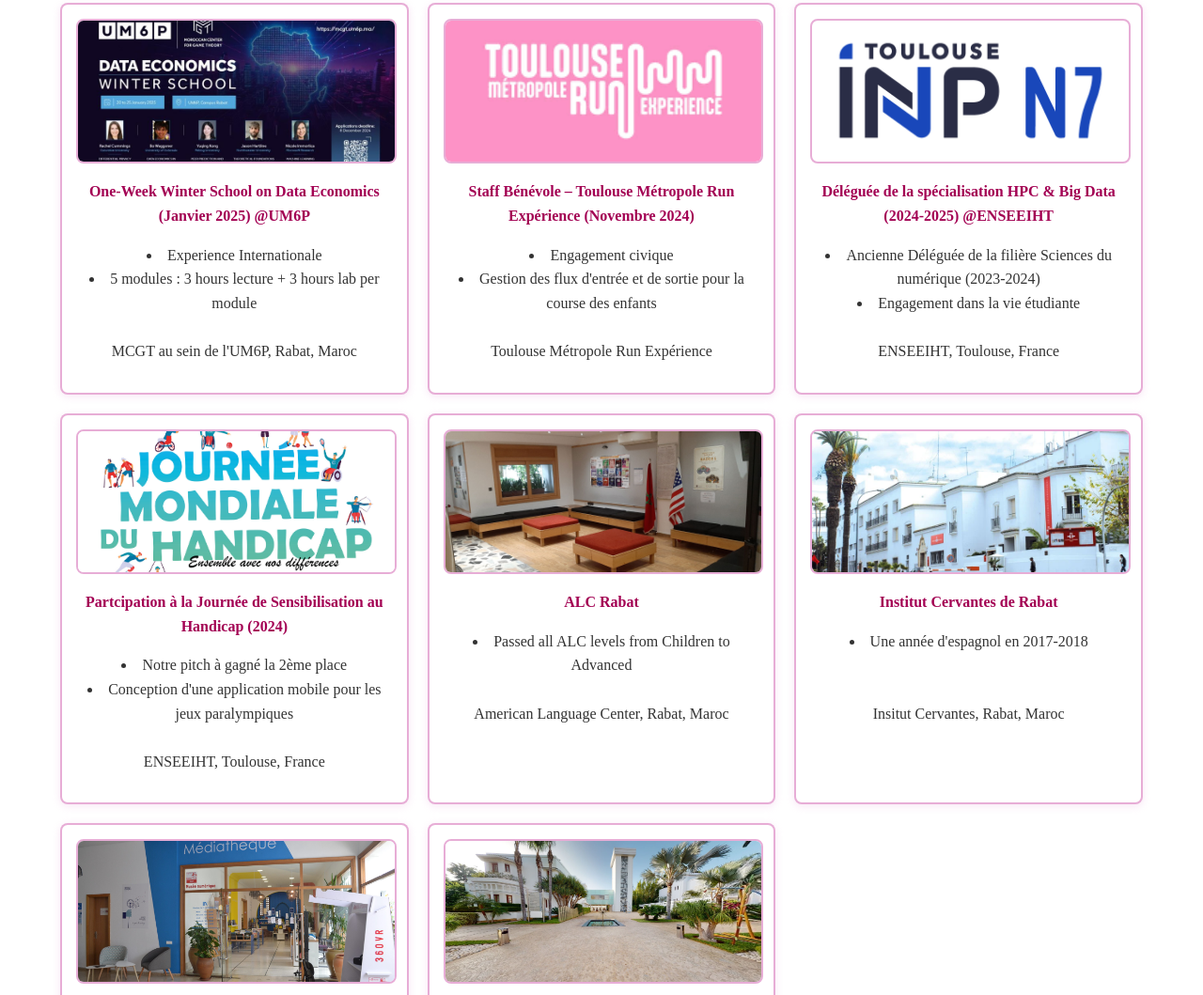
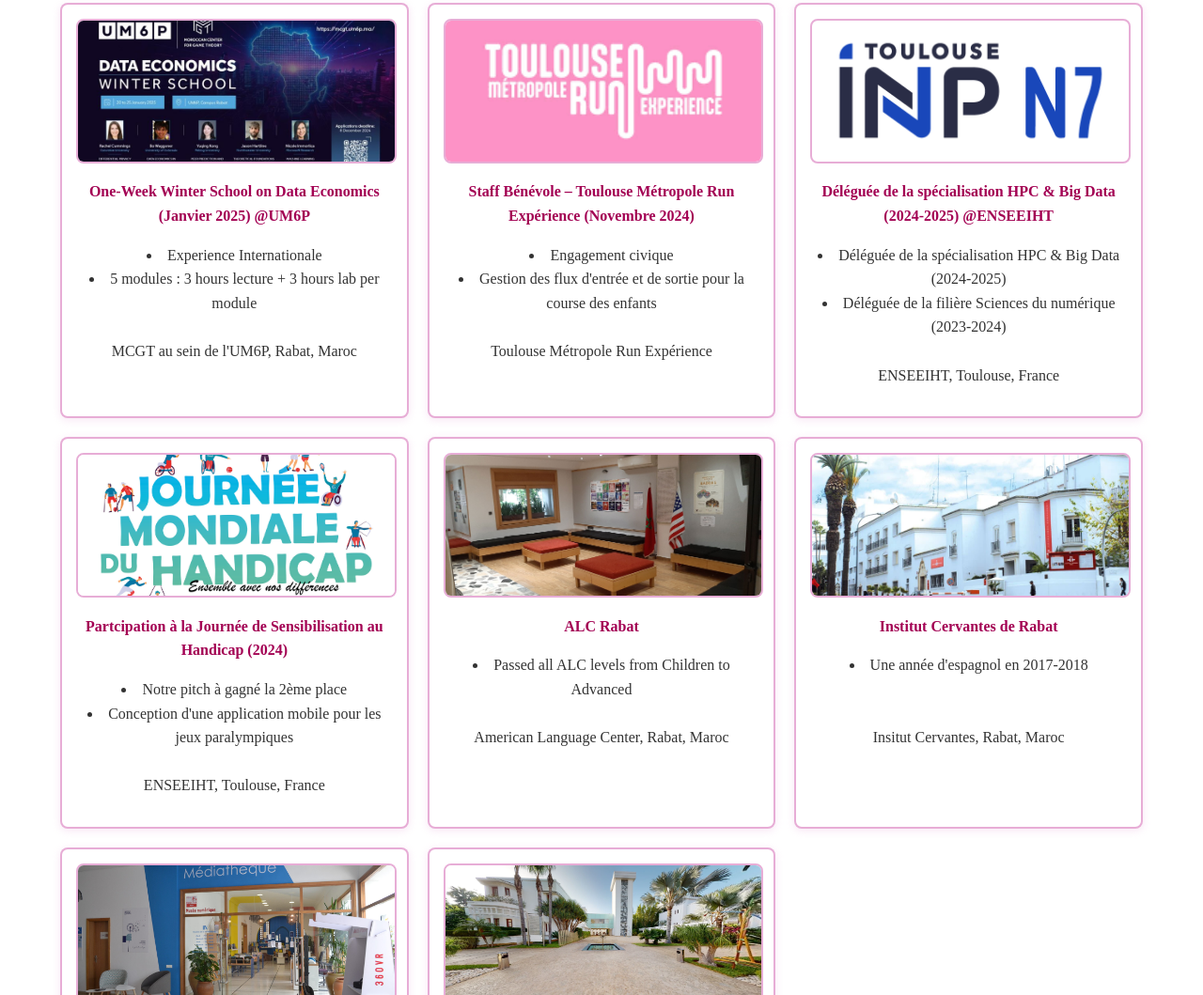
Before and after one commit to Assala-Assellalou/mon-eportfolio, a plain HTML site: page parcours.html in a window 1280 px wide. Shown: the part 1278-2337 px from the top of the page at 94% size. Drawn offline with Linux system fonts and the light colour scheme.

Commit message:
modifications

```diff
--- a/parcours.html
+++ b/parcours.html
@@ -102,8 +102,8 @@
                         <div class="grid-item">
                             <a href="https://www.ain7.com/fr/"><img src="./assets/enseeiht.png" alt="deleguee"></a>
                             <p><strong><span class="highlight">Déléguée de la spécialisation HPC & Big Data (2024-2025) @ENSEEIHT</span></strong>
-                                <li> Ancienne Déléguée de la filière Sciences du numérique (2023-2024) </li>
-                                <li>Engagement dans la vie étudiante</li>
+                                <li> Déléguée de la spécialisation HPC & Big Data  (2024-2025) </li>
+                                <li>Déléguée de la filière Sciences du numérique (2023-2024)</li>
                                 <br/>ENSEEIHT, Toulouse, France</p>
                         </div>
                         <div class="grid-item">
```
